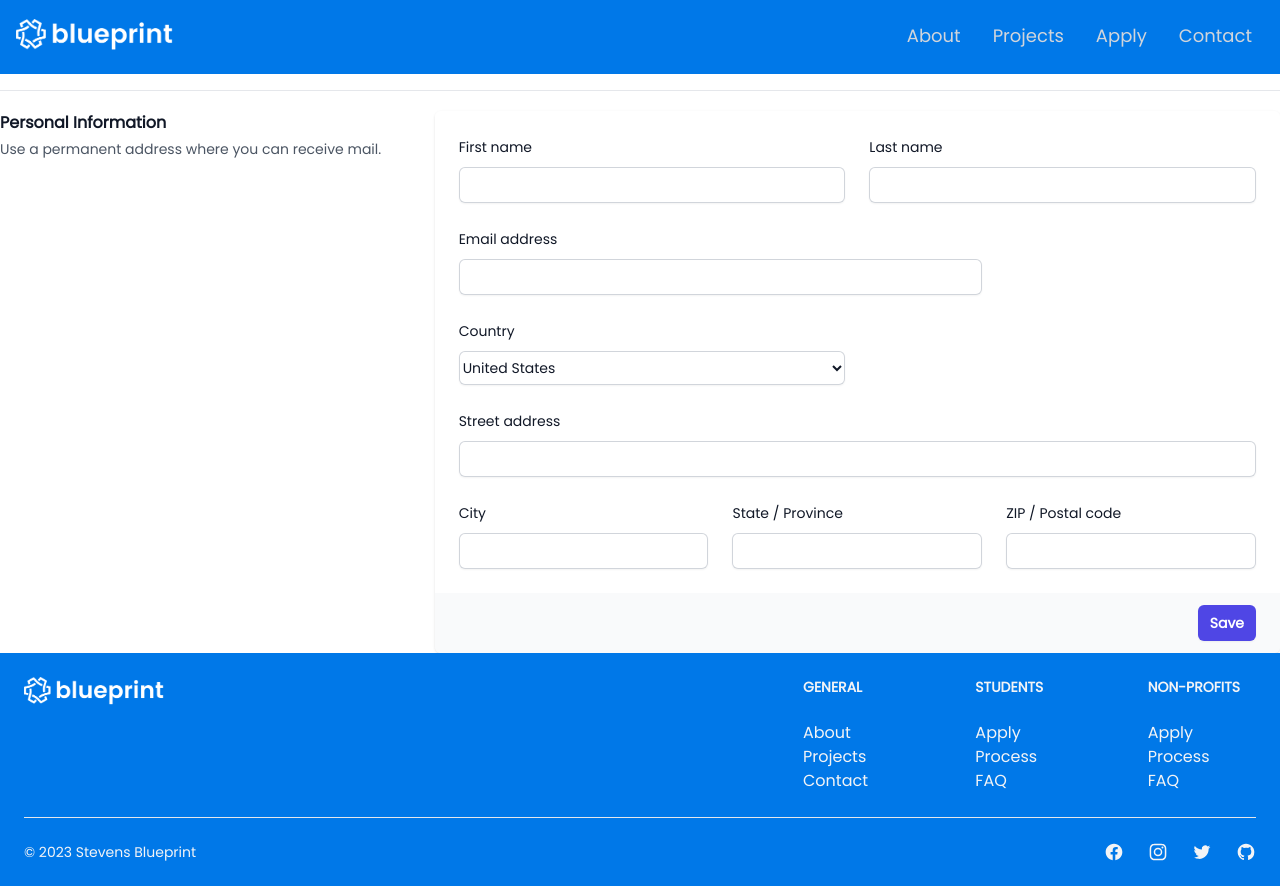
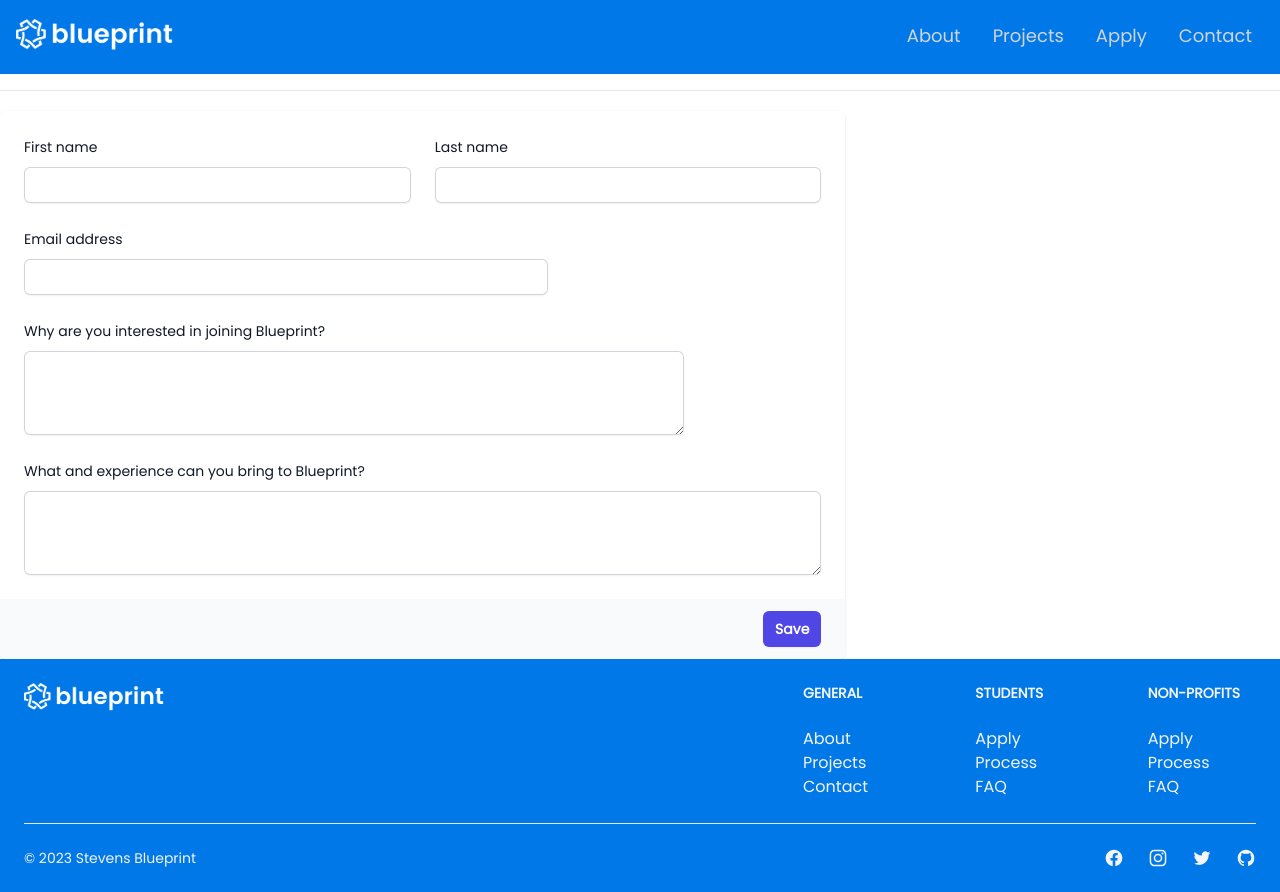
Before and after one commit to OwenTruong/blueprint_website, a React (Create React App) app: page /studentapplication in a window 1280 px wide. Built offline with nearby package versions, Linux system fonts and the light colour scheme.

Commit message:
added questions

```diff
--- a/src/components/Applications/Form.jsx
+++ b/src/components/Applications/Form.jsx
@@ -1,4 +1,6 @@
 function Form() {
+  // TODO: Modularize Form
+  // TODO: Handle Requests/Form Submission
   return (
     <>
       <div className="hidden sm:block" aria-hidden="true">
@@ -6,19 +8,8 @@ function Form() {
           <div className="border-t border-gray-200" />
         </div>
       </div>
-
       <div className="mt-10 sm:mt-0">
         <div className="md:grid md:grid-cols-3 md:gap-6">
-          <div className="md:col-span-1">
-            <div className="px-4 sm:px-0">
-              <h3 className="text-base font-semibold leading-6 text-gray-900">
-                Personal Information
-              </h3>
-              <p className="mt-1 text-sm text-gray-600">
-                Use a permanent address where you can receive mail.
-              </p>
-            </div>
-          </div>
           <div className="mt-5 md:col-span-2 md:mt-0">
             <form action="#" method="POST">
               <div className="overflow-hidden shadow sm:rounded-md">
@@ -71,88 +62,40 @@ function Form() {
                         className="mt-2 block w-full rounded-md border-0 py-1.5 text-gray-900 shadow-sm ring-1 ring-inset ring-gray-300 placeholder:text-gray-400 focus:ring-2 focus:ring-inset focus:ring-indigo-600 sm:text-sm sm:leading-6"
                       />
                     </div>
-
-                    <div className="col-span-6 sm:col-span-3">
+                    <div className="col-span-6 sm:col-span-5">
                       <label
-                        htmlFor="country"
+                        htmlFor="about"
                         className="block text-sm font-medium leading-6 text-gray-900"
                       >
-                        Country
+                        Why are you interested in joining Blueprint?
                       </label>
-                      <select
-                        id="country"
-                        name="country"
-                        autoComplete="country-name"
-                        className="mt-2 block w-full rounded-md border-0 bg-white py-1.5 text-gray-900 shadow-sm ring-1 ring-inset ring-gray-300 focus:ring-2 focus:ring-inset focus:ring-indigo-600 sm:text-sm sm:leading-6"
-                      >
-                        <option>United States</option>
-                        <option>Canada</option>
-                        <option>Mexico</option>
-                      </select>
+                      <div className="mt-2">
+                        <textarea
+                          id="about"
+                          name="about"
+                          rows={3}
+                          className="mt-1 block w-full rounded-md border-0 text-gray-900 shadow-sm ring-1 ring-inset ring-gray-300 placeholder:text-gray-400 focus:ring-2 focus:ring-inset focus:ring-indigo-600 sm:py-1.5 sm:text-sm sm:leading-6"
+                          defaultValue=""
+                        />
+                      </div>
                     </div>
 
-                    <div className="col-span-6">
+                    <div className="col-span-6 sm:col-span-6">
                       <label
-                        htmlFor="street-address"
+                        htmlFor="about"
                         className="block text-sm font-medium leading-6 text-gray-900"
                       >
-                        Street address
+                        What and experience can you bring to Blueprint?
                       </label>
-                      <input
-                        type="text"
-                        name="street-address"
-                        id="street-address"
-                        autoComplete="street-address"
-                        className="mt-2 block w-full rounded-md border-0 py-1.5 text-gray-900 shadow-sm ring-1 ring-inset ring-gray-300 placeholder:text-gray-400 focus:ring-2 focus:ring-inset focus:ring-indigo-600 sm:text-sm sm:leading-6"
-                      />
-                    </div>
-
-                    <div className="col-span-6 sm:col-span-6 lg:col-span-2">
-                      <label
-                        htmlFor="city"
-                        className="block text-sm font-medium leading-6 text-gray-900"
-                      >
-                        City
-                      </label>
-                      <input
-                        type="text"
-                        name="city"
-                        id="city"
-                        autoComplete="address-level2"
-                        className="mt-2 block w-full rounded-md border-0 py-1.5 text-gray-900 shadow-sm ring-1 ring-inset ring-gray-300 placeholder:text-gray-400 focus:ring-2 focus:ring-inset focus:ring-indigo-600 sm:text-sm sm:leading-6"
-                      />
-                    </div>
-
-                    <div className="col-span-6 sm:col-span-3 lg:col-span-2">
-                      <label
-                        htmlFor="region"
-                        className="block text-sm font-medium leading-6 text-gray-900"
-                      >
-                        State / Province
-                      </label>
-                      <input
-                        type="text"
-                        name="region"
-                        id="region"
-                        autoComplete="address-level1"
-                        className="mt-2 block w-full rounded-md border-0 py-1.5 text-gray-900 shadow-sm ring-1 ring-inset ring-gray-300 placeholder:text-gray-400 focus:ring-2 focus:ring-inset focus:ring-indigo-600 sm:text-sm sm:leading-6"
-                      />
-                    </div>
-
-                    <div className="col-span-6 sm:col-span-3 lg:col-span-2">
-                      <label
-                        htmlFor="postal-code"
-                        className="block text-sm font-medium leading-6 text-gray-900"
-                      >
-                        ZIP / Postal code
-                      </label>
-                      <input
-                        type="text"
-                        name="postal-code"
-                        id="postal-code"
-                        autoComplete="postal-code"
-                        className="mt-2 block w-full rounded-md border-0 py-1.5 text-gray-900 shadow-sm ring-1 ring-inset ring-gray-300 placeholder:text-gray-400 focus:ring-2 focus:ring-inset focus:ring-indigo-600 sm:text-sm sm:leading-6"
-                      />
+                      <div className="mt-2">
+                        <textarea
+                          id="about"
+                          name="about"
+                          rows={3}
+                          className="mt-1 block w-full rounded-md border-0 text-gray-900 shadow-sm ring-1 ring-inset ring-gray-300 placeholder:text-gray-400 focus:ring-2 focus:ring-inset focus:ring-indigo-600 sm:py-1.5 sm:text-sm sm:leading-6"
+                          defaultValue=""
+                        />
+                      </div>
                     </div>
                   </div>
                 </div>
```
